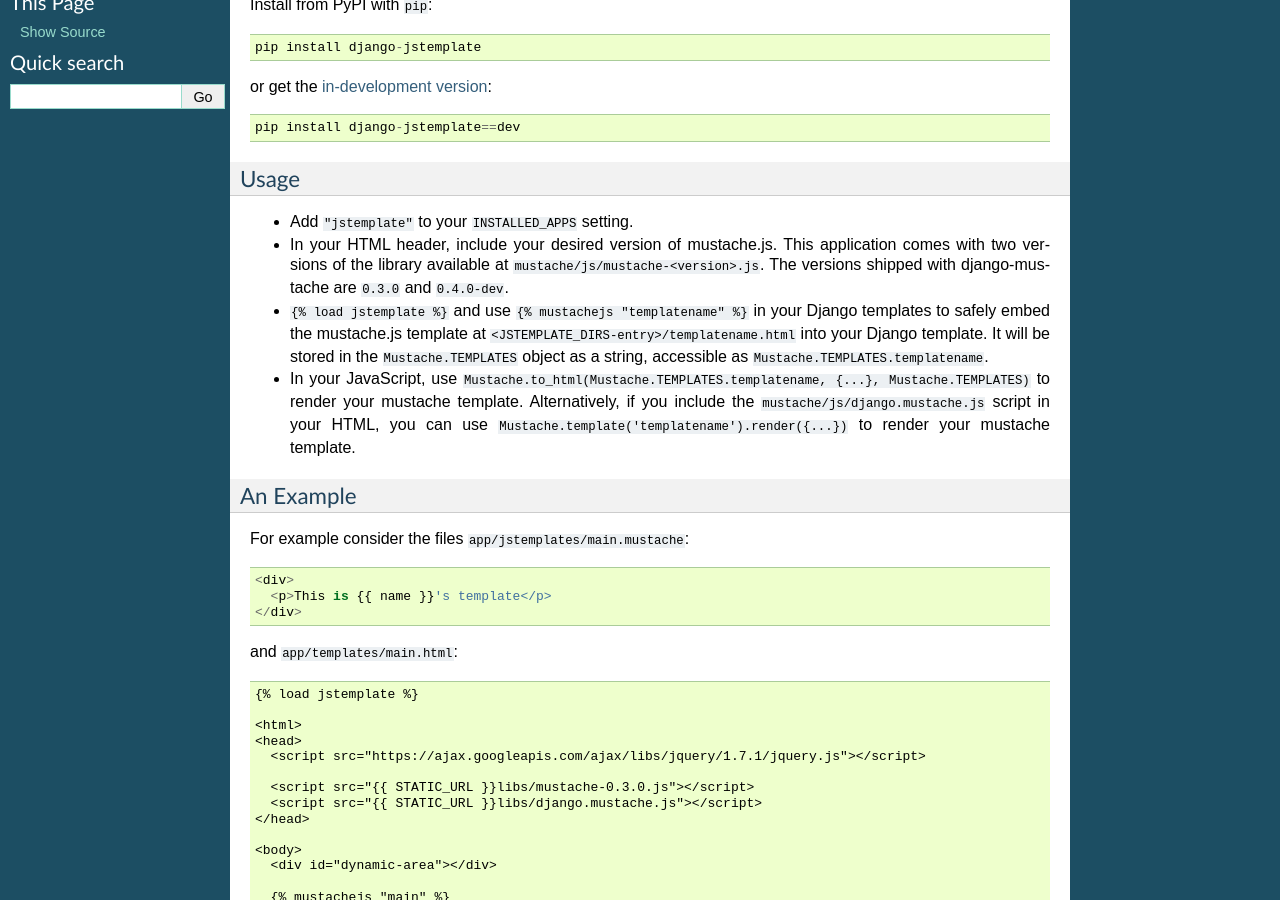
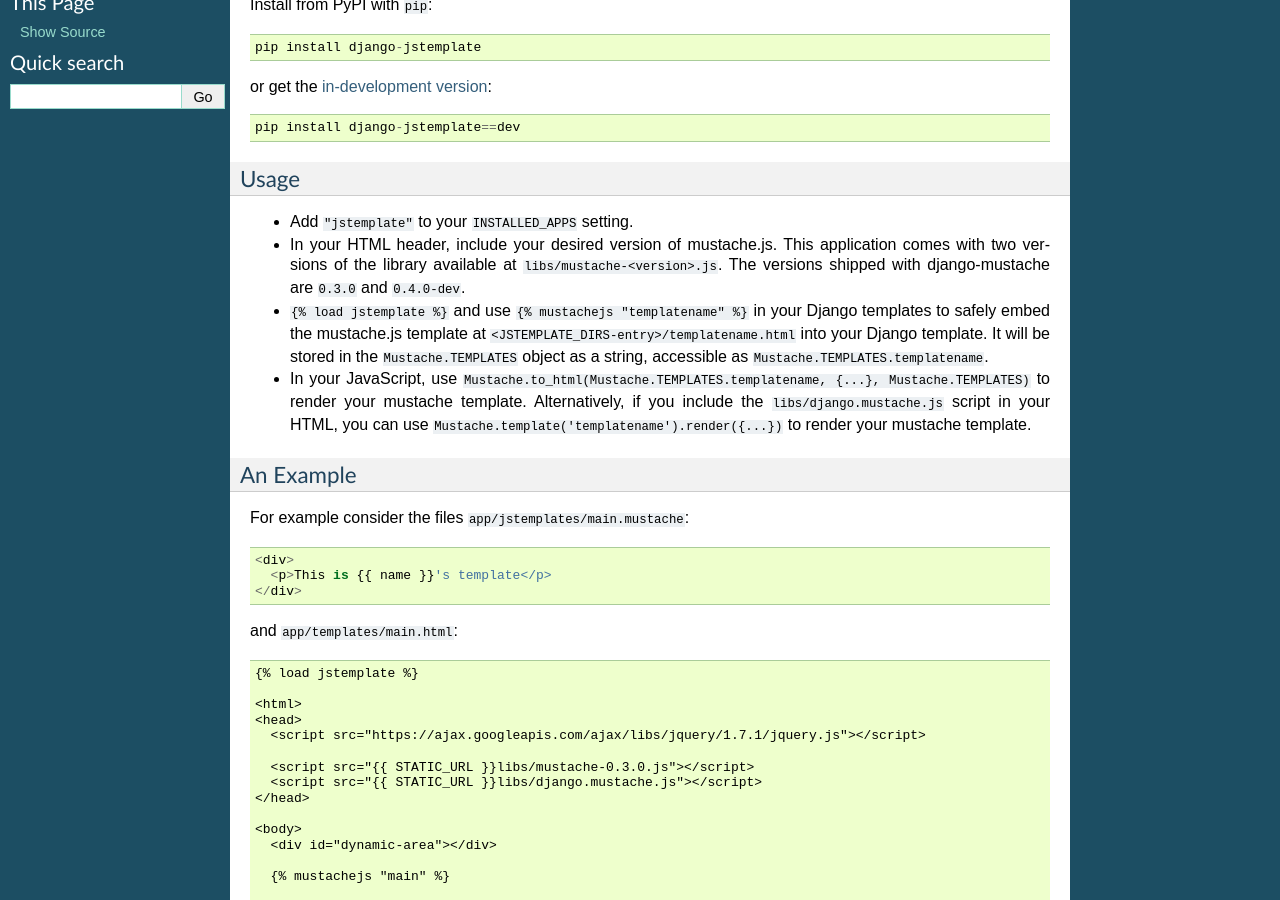
Before and after one commit to mjumbewu/django-jstemplate, a Sphinx documentation site: the page built from docs/index.rst, in a window 1280 px wide and 900 px high, scrolled down 398 px. Built offline with Sphinx 7.4.7, drawn with Linux system fonts in a browser that asks for light colours.

Commit message:
Move the mustache/js/ folder to libs/ in static

```diff
--- a/docs/index.rst
+++ b/docs/index.rst
@@ -51,7 +51,7 @@
 
 * In your HTML header, include your desired version of mustache.js.  This
   application comes with two versions of the library available at
-  ``mustache/js/mustache-<version>.js``. The versions shipped with
+  ``libs/mustache-<version>.js``. The versions shipped with
   django-mustache are ``0.3.0`` and ``0.4.0-dev``.
 
 * ``{% load jstemplate %}`` and use ``{% mustachejs "templatename" %}`` in your
@@ -63,7 +63,7 @@
 * In your JavaScript, use
   ``Mustache.to_html(Mustache.TEMPLATES.templatename, {...}, Mustache.TEMPLATES)``
   to render your mustache template.  Alternatively, if you include the
-  ``mustache/js/django.mustache.js`` script in your HTML, you can use
+  ``libs/django.mustache.js`` script in your HTML, you can use
   ``Mustache.template('templatename').render({...})`` to render your mustache
   template.
 
```
Also changed, not shown: jstemplate/static/libs/django.mustache.js (renamed from jstemplate/static/mustache/js/django.mustache.js), jstemplate/static/libs/mustache-0.3.0.js (renamed from jstemplate/static/mustache/js/mustache-0.3.0.js), jstemplate/static/libs/mustache-0.4.0-dev.js (renamed from jstemplate/static/mustache/js/mustache-0.4.0-dev.js).
